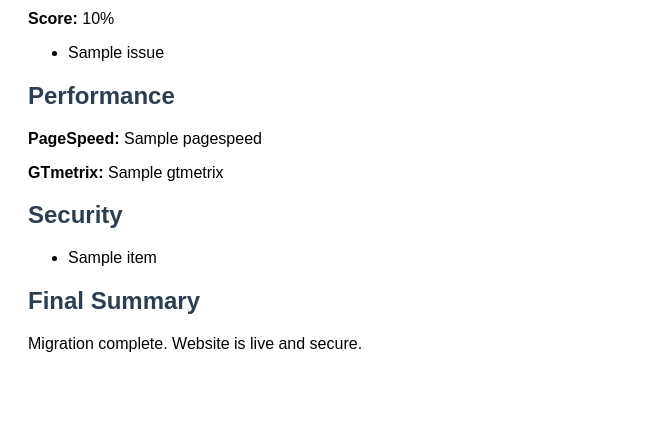
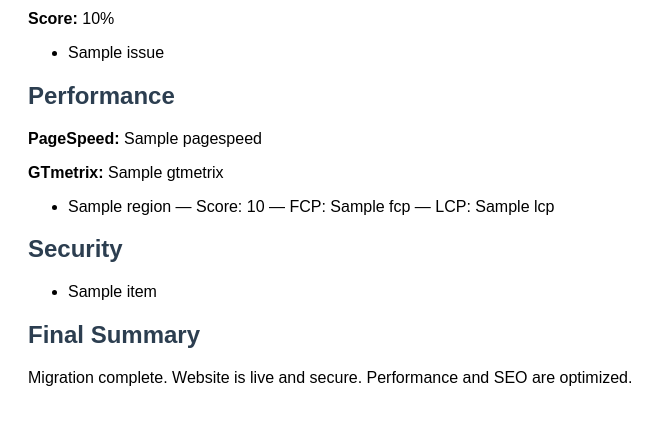
Before and after one commit to deepanshuswami8828-star/Automation, a Python web app: template templates/report_template.html in a window 1280 px wide. Shown: the part 194-619 px from the top of the page, without its empty margins (0-666 px from the left). Run offline with Jinja, Linux system fonts and the light colour scheme; the template is opened without the code that fills it: most values are stand-ins (such as "Sample title", 1, 10 or a date in 2020).

Commit message:
Update report_template.html

```diff
--- a/templates/report_template.html
+++ b/templates/report_template.html
@@ -25,6 +25,11 @@
   <h2>Performance</h2>
   <p><strong>PageSpeed:</strong> {{ performance.pagespeed }}</p>
   <p><strong>GTmetrix:</strong> {{ performance.gtmetrix }}</p>
+  <ul>
+    {% for region in performance.regions %}
+      <li>{{ region.name }} — Score: {{ region.score }} — FCP: {{ region.fcp }} — LCP: {{ region.lcp }}</li>
+    {% endfor %}
+  </ul>
 
   <h2>Security</h2>
   <ul>
@@ -34,6 +39,6 @@
   </ul>
 
   <h2>Final Summary</h2>
-  <p>Migration complete. Website is live and secure.</p>
+  <p>Migration complete. Website is live and secure. Performance and SEO are optimized.</p>
 </body>
 </html>
```
